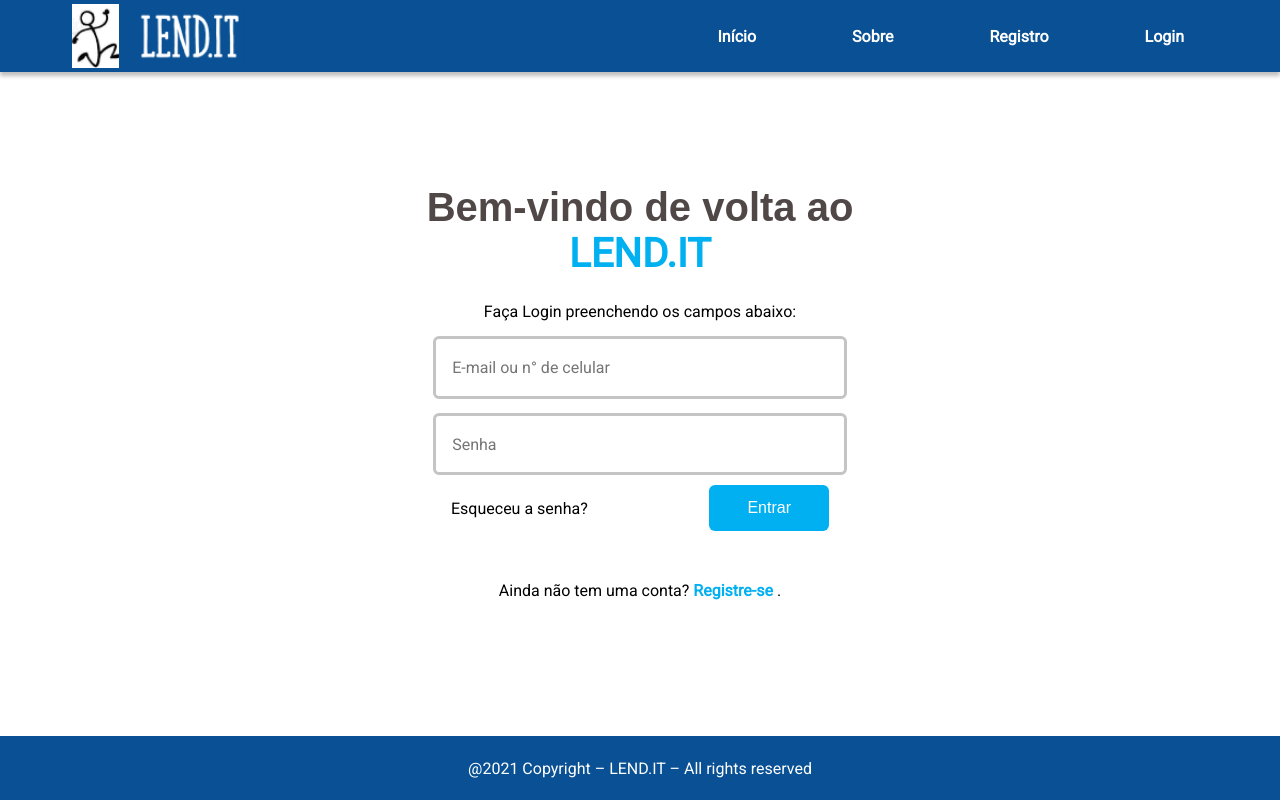
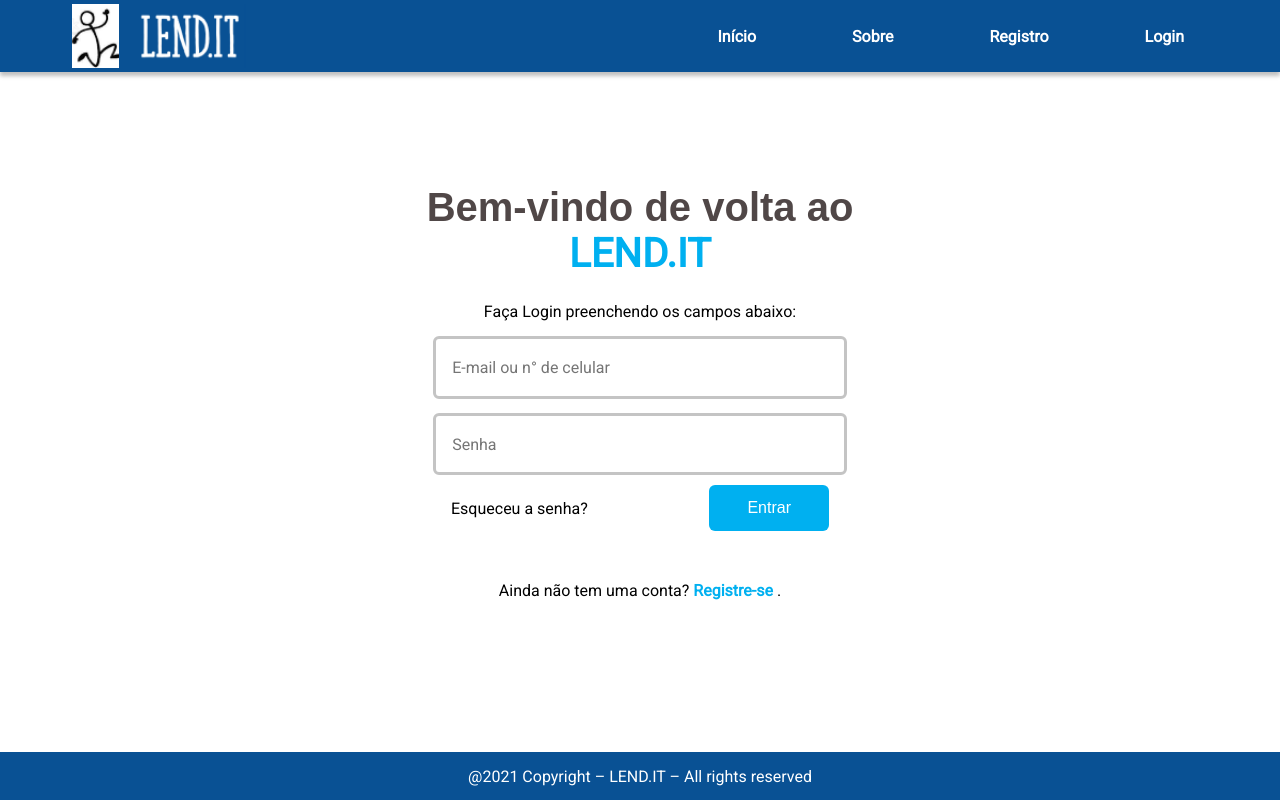
Before and after one commit to luisgomes01/lend-it-front-end, a React (Create React App) app: page / in a window 1280 px wide. Built offline with nearby package versions, Linux system fonts and the light colour scheme; a web font is replaced by a local one.

Commit message:
Reduce Footer Size

```diff
--- a/src/components/Footer/Footer.css
+++ b/src/components/Footer/Footer.css
@@ -4,7 +4,7 @@ footer {
   align-items: center;
   justify-content: center;
   width: 100%;
-  height: 4rem;
+  height: 3rem;
   background-color: #095194;
   position: fixed;
   bottom: 0;
```
